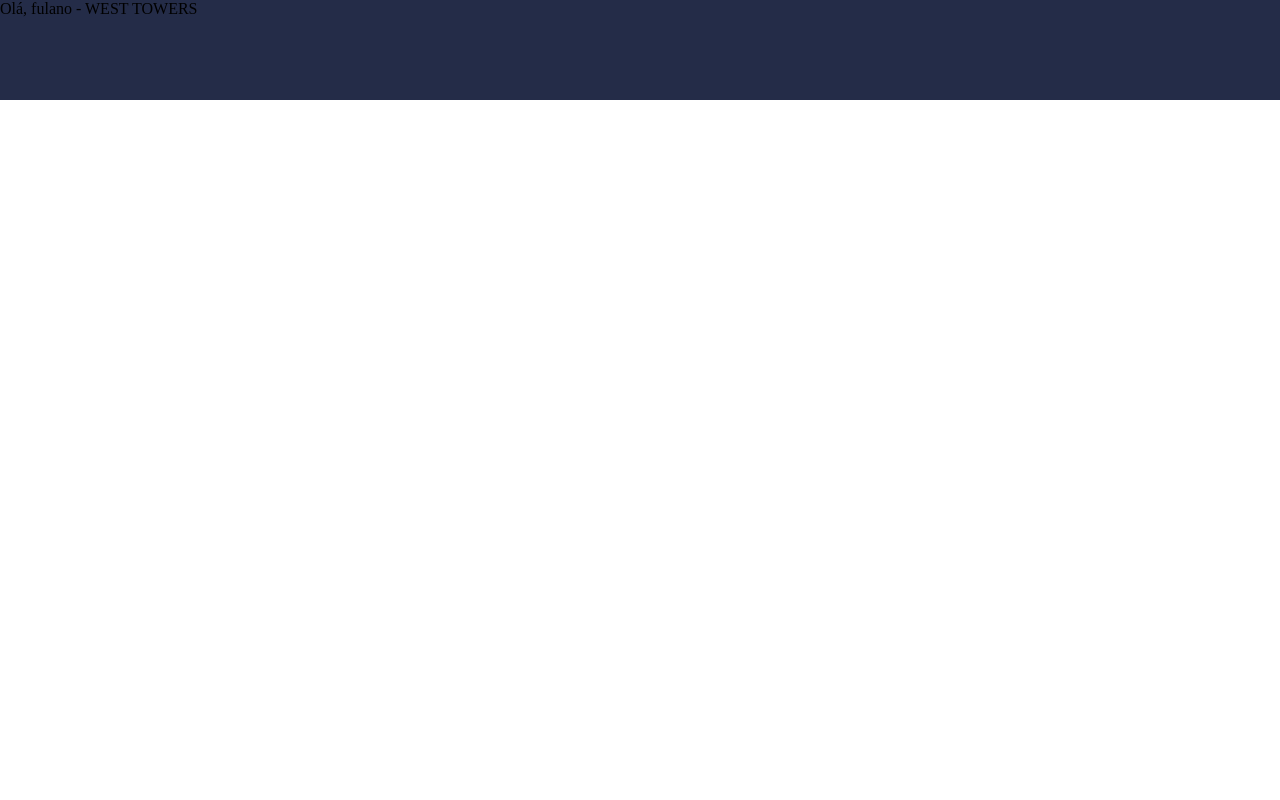
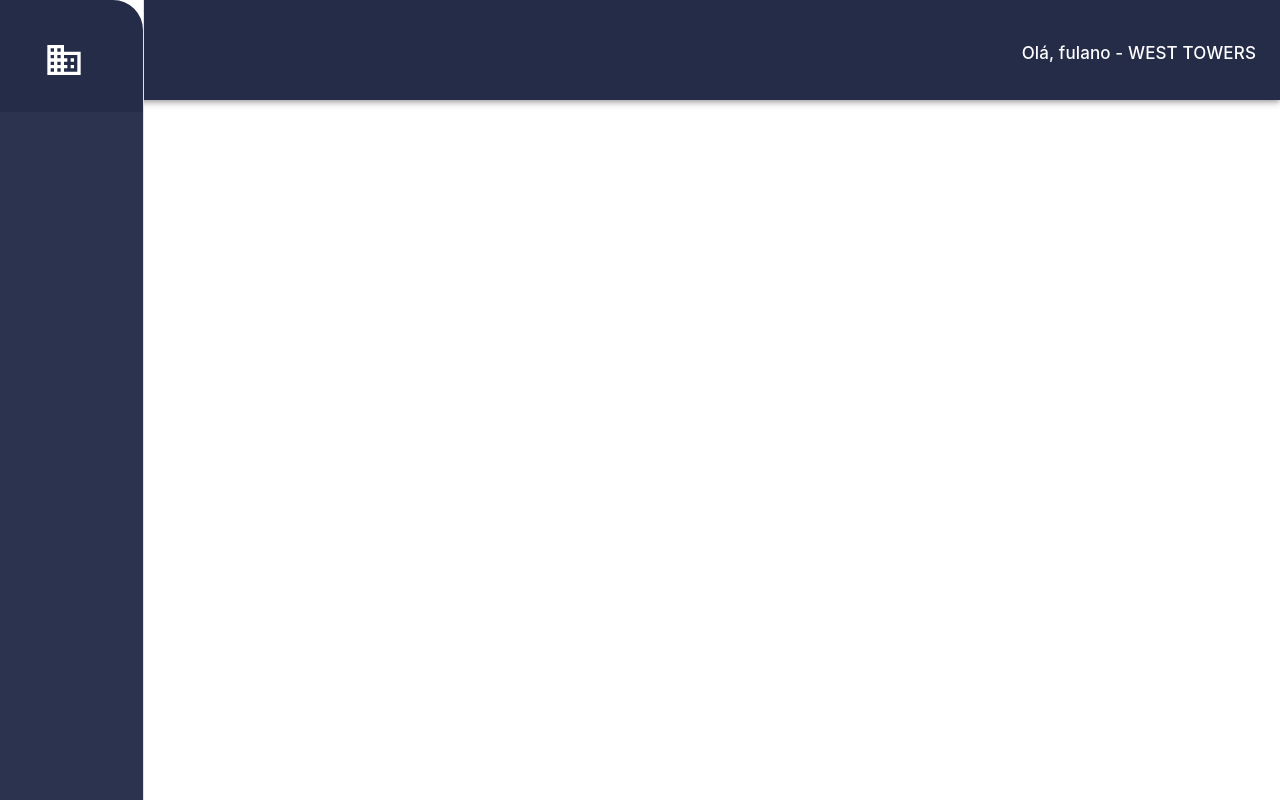
Before and after one commit to jhonApp/PortalEmpresa, a React (Vite) app in the folder site/: page / in a window 1280 px wide. Built offline with nearby package versions, Linux system fonts and the light colour scheme.

Commit message:
Criação do header e sidebar(em andamento)

```diff
--- a/site/package.json
+++ b/site/package.json
@@ -12,6 +12,7 @@
   "dependencies": {
     "@emotion/react": "^11.11.3",
     "@emotion/styled": "^11.11.0",
+    "@mui/icons-material": "^5.15.2",
     "@mui/material": "^5.15.2",
     "react": "^18.2.0",
     "react-dom": "^18.2.0"
--- a/site/src/App.jsx
+++ b/site/src/App.jsx
@@ -1,5 +1,6 @@
 import React from 'react';
-import Header from './components/Header';
+import Header from './components/Header/Index';
+import Sidebar from './components/Sidebar';
 import GlobalStyle from './globalStyles';
 
 function App() {
@@ -7,6 +8,7 @@ function App() {
     <>
      <GlobalStyle />
      <Header />
+     <Sidebar />
     </>
   );
 }
--- a/site/src/components/Header/index.jsx
+++ b/site/src/components/Header/index.jsx
@@ -1,14 +1,15 @@
 import React from 'react';
-import './Header.css';
+import { AppBar, Toolbar, Typography } from '@mui/material';
 
 const Header = () => {
-  console.log('estou no header')
   return (
-    <>
-      <header>
-        <span>Olá, fulano - WEST TOWERS</span>
-      </header>
-    </>
+    <AppBar position="static" sx={{ background: '#242C48', height: '100px' }}>
+      <Toolbar>
+        <Typography variant="h6" sx={{ fontFamily: 'Inter, sans-serif', color: '#fff', fontSize: '17px', textAlign: 'left', marginLeft: 'auto', marginTop: '40px' }}>
+          Olá, fulano - WEST TOWERS
+        </Typography>
+      </Toolbar>
+    </AppBar>
   );
 };
 
--- /dev/null
+++ b/site/src/components/Sidebar/index.jsx
@@ -0,0 +1,32 @@
+import React from 'react';
+import { Drawer, List, ListItem, ListItemIcon, ListItemText, Typography } from '@mui/material';
+import { Business } from '@mui/icons-material'; // Importa o ícone de empresa do Material-UI
+
+const Sidebar = () => {
+  const menuItems = Array.from({ length: 15 }, (_, index) => `Item ${index + 1}`);
+
+  return (
+    <Drawer variant="permanent">
+      <List sx={{ background: '#242C48', borderRadius: '0px 30px 30px 0px' }}>
+        {/* Ícone da empresa no meio */}
+        <ListItem sx={{ justifyContent: 'center', py: 4 }}>
+          <ListItemIcon>
+            <Business sx={{ color: '#FFFFFF', fontSize: 40 }} /> {/* Estilo do ícone da empresa */}
+          </ListItemIcon>
+        </ListItem>
+
+        {/* Itens da lista */}
+        {menuItems.map((text, index) => (
+          <ListItem button key={text} sx={{ background: '#FFFFFF', opacity: 0.03 }}>
+            <ListItemIcon>
+              {/* Ícone para cada item da lista (opcional) */}
+            </ListItemIcon>
+            <ListItemText primary={<Typography variant="body1" sx={{ color: '#FFFFFF' }}>{text}</Typography>} />
+          </ListItem>
+        ))}
+      </List>
+    </Drawer>
+  );
+};
+
+export default Sidebar;
```
Also changed, not shown: site/src/components/Sidebar/Sidebar.jsx (deleted, +0 -12 lines), 1 other file (tests, documents, lock files or other folders).
